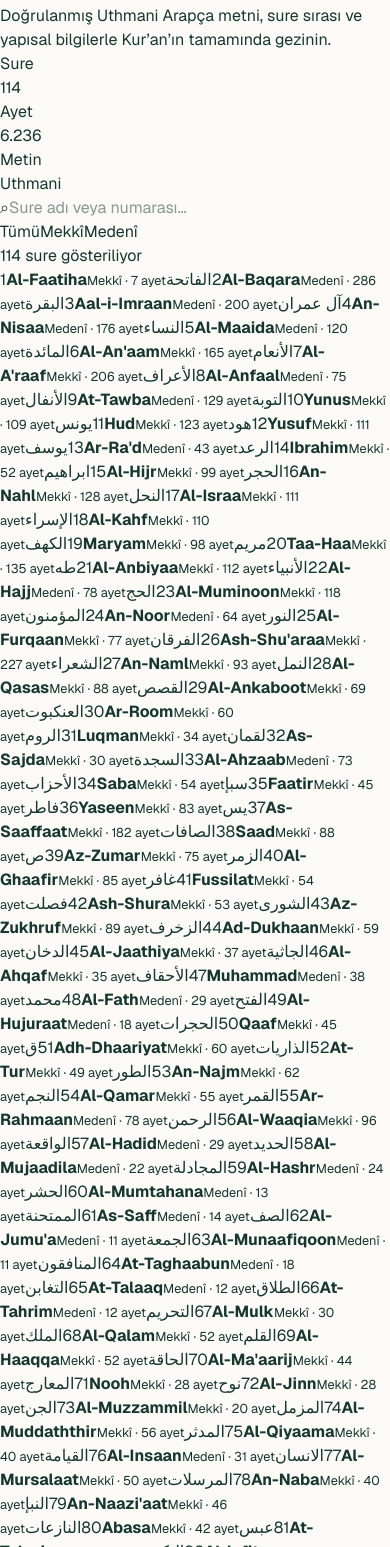
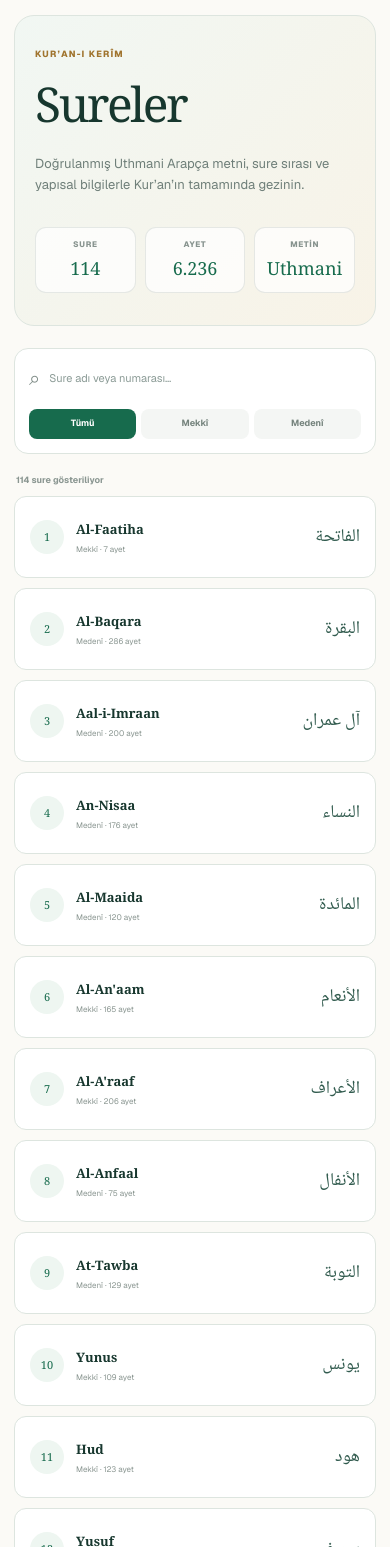
Before and after one commit to saitakarcesme/WikiTefsir, a Next.js app: page /sureler in a window 390 px wide. Shown: the part 121-1668 px from the top of the page. Built offline with nearby package versions, Linux system fonts and the light colour scheme.

Commit message:
style: design full surah directory

```diff
--- a/app/globals.css
+++ b/app/globals.css
@@ -343,6 +343,36 @@ button { cursor: pointer; }
 .hadith-model li { min-height: 66px; padding: 12px; display: flex; flex-direction: column; gap: 7px; color: #dfe8e4; background: rgba(255,255,255,.06); border: 1px solid rgba(255,255,255,.1); border-radius: 10px; font-size: 9px; counter-increment: model; }
 .hadith-model li::before { content: '0' counter(model); color: #d9b267; font-family: Georgia, serif; font-size: 15px; }
 
+.surahs-page { width: min(1120px, calc(100% - 48px)); margin: 0 auto; padding: 48px 0 80px; }
+.surahs-hero { margin: 30px 0 22px; padding: 42px 46px; display: grid; grid-template-columns: 1fr auto; align-items: end; gap: 32px; background: linear-gradient(135deg, #f1f7f3, #f8f3e7); border: 1px solid var(--line); border-radius: 20px; }
+.surahs-hero h1 { margin: 0; font-family: Georgia, serif; font-size: clamp(48px, 6vw, 70px); font-weight: 500; letter-spacing: -.05em; }
+.surahs-hero p { max-width: 640px; margin: 13px 0 0; color: var(--muted); font-size: 13px; line-height: 1.65; }
+.surahs-hero dl { margin: 0; display: flex; gap: 9px; }
+.surahs-hero dl div { min-width: 78px; padding: 13px; text-align: center; background: rgba(255,255,255,.72); border: 1px solid rgba(23,55,46,.1); border-radius: 11px; }
+.surahs-hero dt { color: #87938e; font-size: 8px; font-weight: 750; letter-spacing: .08em; text-transform: uppercase; }
+.surahs-hero dd { margin: 5px 0 0; color: var(--green); font-family: Georgia, serif; font-size: 18px; }
+.directory-toolbar { padding: 14px; display: flex; align-items: center; justify-content: space-between; gap: 16px; background: #fff; border: 1px solid var(--line); border-radius: 14px; }
+.directory-toolbar > div:first-child { flex: 1; display: flex; align-items: center; gap: 9px; }
+.directory-toolbar > div:first-child > span { color: #7f8c87; font-size: 20px; }
+.directory-toolbar input { width: 100%; border: 0; outline: 0; color: var(--ink); background: transparent; font-size: 11px; }
+.directory-filters { display: flex; gap: 5px; }
+.directory-filters button { padding: 8px 12px; color: #76847e; background: #f4f6f4; border: 0; border-radius: 8px; font-size: 9px; font-weight: 700; }
+.directory-filters button:hover, .directory-filters button.active { color: #fff; background: var(--green); }
+.directory-count { margin: 20px 2px 9px; color: #8a9691; font-size: 9px; font-weight: 700; }
+.surah-directory { display: grid; grid-template-columns: repeat(3, 1fr); gap: 10px; }
+.surah-directory-card { min-height: 82px; padding: 15px; display: grid; grid-template-columns: auto 1fr auto; align-items: center; gap: 12px; background: #fff; border: 1px solid var(--line); border-radius: 12px; transition: transform .18s ease, border-color .18s ease, box-shadow .18s ease; }
+.surah-directory-card:hover { transform: translateY(-2px); border-color: rgba(23,107,77,.38); box-shadow: 0 9px 22px rgba(23,55,46,.07); }
+.surah-index { width: 34px; height: 34px; display: grid; place-items: center; color: var(--green); background: var(--green-pale); border-radius: 50%; font-family: Georgia, serif; font-size: 11px; }
+.surah-directory-card strong, .surah-directory-card small { display: block; }
+.surah-directory-card strong { margin-bottom: 4px; font-family: Georgia, serif; font-size: 13px; }
+.surah-directory-card small { color: #8a9691; font-size: 8px; }
+.surah-arabic { color: #315b4e; font-family: 'Noto Naskh Arabic', 'Amiri', Georgia, serif; font-size: 18px; }
+.directory-empty { padding: 50px 20px; color: var(--muted); text-align: center; background: #fff; border: 1px dashed var(--line); border-radius: 13px; font-size: 11px; }
+.corpus-attribution { margin-top: 20px; padding: 20px 24px; display: grid; grid-template-columns: auto 1fr auto; align-items: center; gap: 15px; color: #fff; background: var(--ink); border-radius: 14px; }
+.corpus-attribution strong { font-family: Georgia, serif; font-size: 13px; }
+.corpus-attribution p { margin: 4px 0 0; color: #b8c7c2; font-size: 9px; line-height: 1.5; }
+.corpus-attribution > a { color: #e2c68e; font-size: 9px; font-weight: 750; }
+
 @media (max-width: 900px) {
   .topbar { grid-template-columns: 1fr auto; }
   .main-nav { display: none; }
@@ -356,6 +386,9 @@ button { cursor: pointer; }
   .profile-facts { position: static; }
   .hadith-collections { grid-template-columns: repeat(2, 1fr); }
   .hadith-model { grid-template-columns: 1fr; }
+  .surahs-hero { grid-template-columns: 1fr; }
+  .surahs-hero dl { justify-content: flex-start; }
+  .surah-directory { grid-template-columns: repeat(2, 1fr); }
 }
 
 @media (max-width: 620px) {
@@ -389,4 +422,13 @@ button { cursor: pointer; }
   .library-hero { padding: 40px 18px; }
   .hadith-collections { grid-template-columns: 1fr; }
   .hadith-model ol { grid-template-columns: repeat(2, 1fr); }
+  .surahs-page { width: min(100% - 28px, 1120px); padding-top: 25px; }
+  .surahs-hero { padding: 32px 20px; }
+  .surahs-hero dl { width: 100%; }
+  .surahs-hero dl div { flex: 1; min-width: 0; padding: 10px 5px; }
+  .directory-toolbar { align-items: stretch; flex-direction: column; }
+  .directory-filters button { flex: 1; }
+  .surah-directory { grid-template-columns: 1fr; }
+  .corpus-attribution { grid-template-columns: auto 1fr; }
+  .corpus-attribution > a { grid-column: 2; }
 }
```
